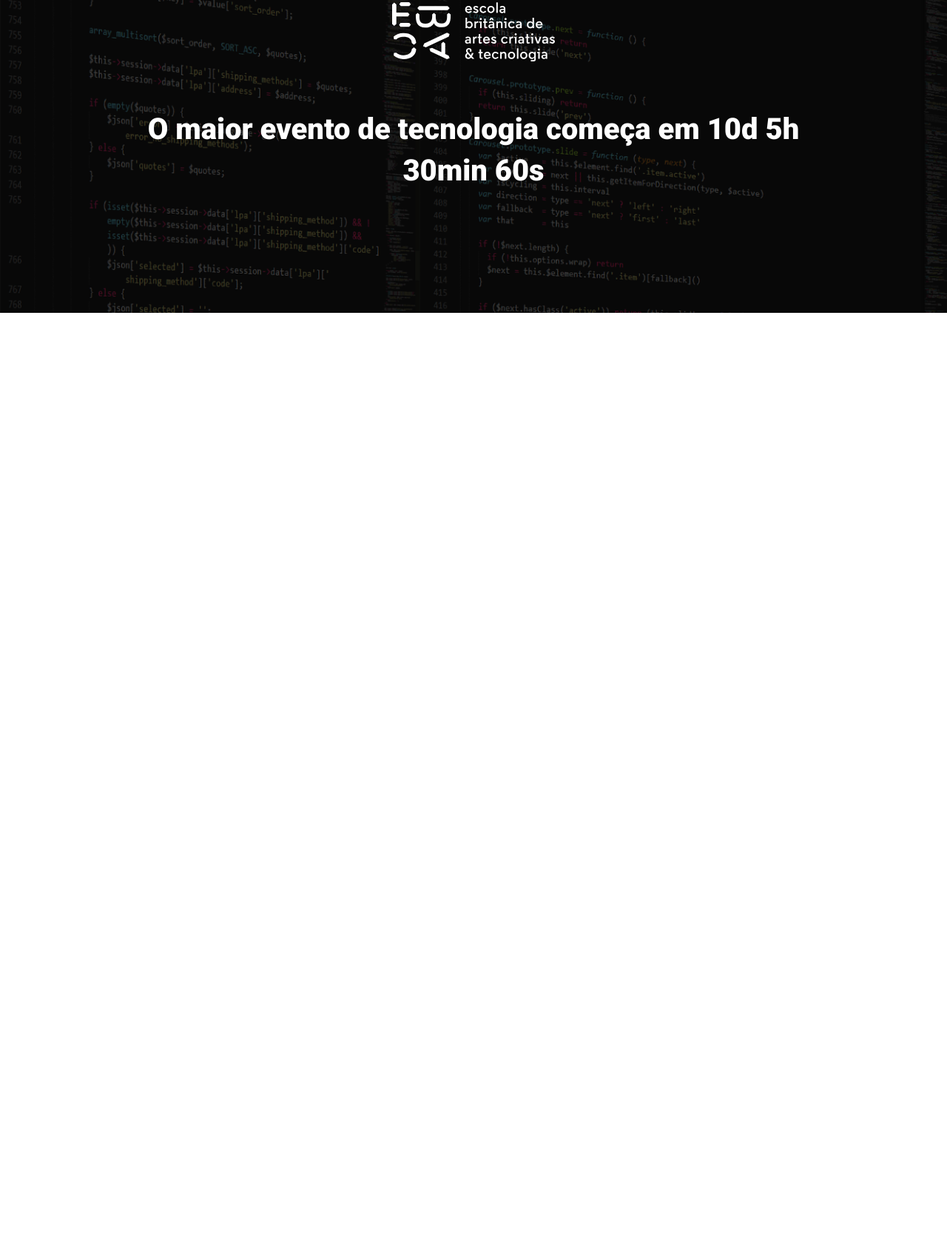
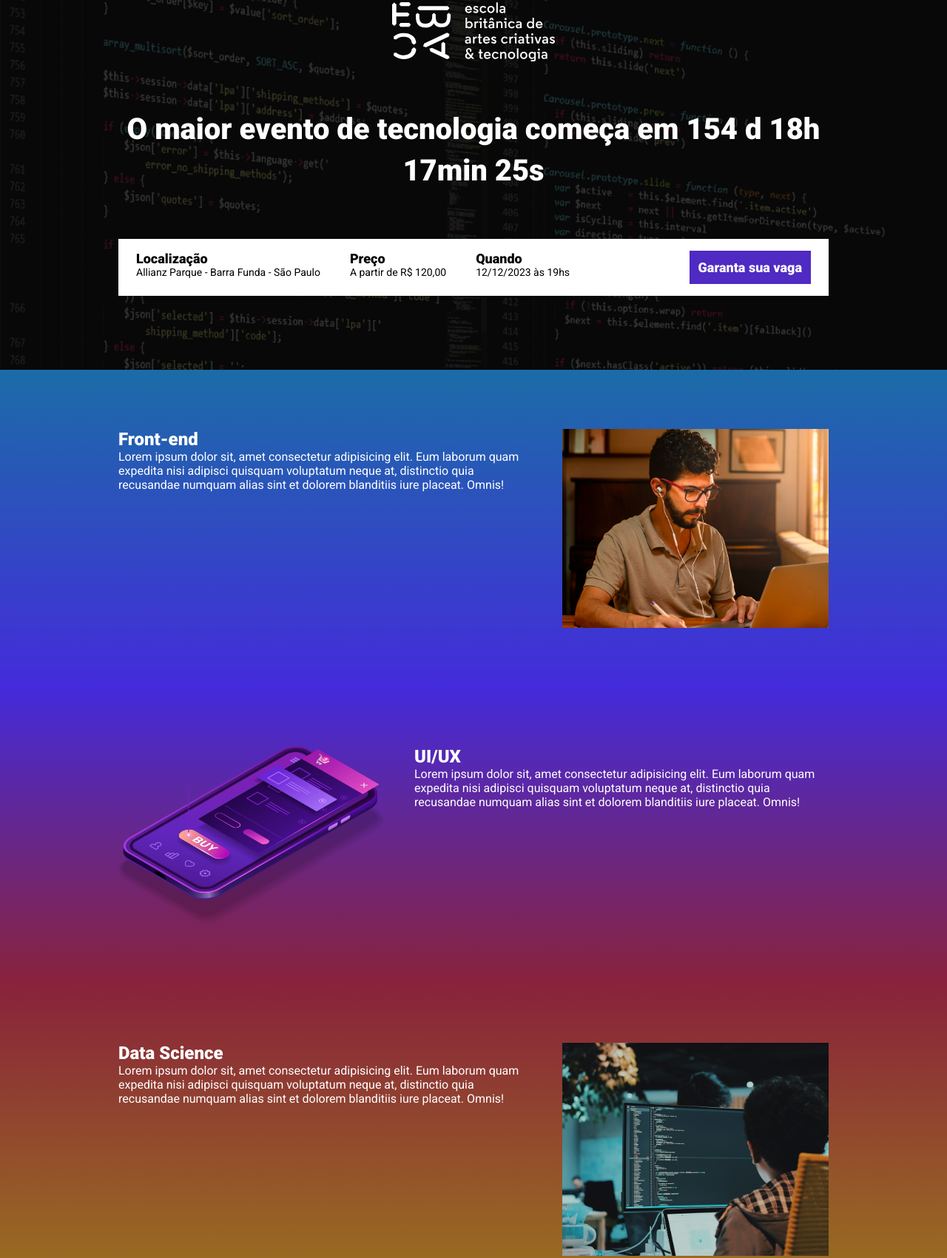
Before and after one commit to ThiagoDourado87/ebac_tech_talks, a website built with Parcel: page src/index.html in a window 1280 px wide. Shown: the part 61-1762 px from the top of the page at 74% size. Before the commit the page ends 800 px from the top, so only its background shows below. Built offline with nearby package versions, Linux system fonts and the light colour scheme.

Commit message:
criando a contagem regressiva

```diff
--- a/package.json
+++ b/package.json
@@ -2,9 +2,10 @@
   "name": "aula",
   "version": "1.0.0",
   "description": "",
-  "main": "index.js",
+
   "scripts": {
     "dev": "parcel src/index.html src/styles/main.scss src/scripts/main.js",
+    "build":"parcel build src/index.html",
     "test": "echo \"Error: no test specified\" && exit 1"
   },
   "keywords": [],
--- a/src/index.html
+++ b/src/index.html
@@ -8,13 +8,85 @@
     <link rel="preconnect" href="https://fonts.gstatic.com" crossorigin>
     <link href="https://fonts.googleapis.com/css2?family=Lobster&family=Roboto:ital,wght@0,400;0,900;1,700&display=swap" rel="stylesheet">
     <link rel="stylesheet" href="styles/main.scss">
+    <link rel="stylesheet" href="https://unpkg.com/aos@next/dist/aos.css" />
 </head>
 <body>
     <header class="hero">
         <div class="container">
             <img class="hero__logo" src="./images/ebac_logo.svg" alt="EBAC">
-            <p class="hero__text">O maior evento de tecnologia começa em 10d 5h 30min 60s</p>
+            <p class="hero__text">O maior evento de tecnologia começa em <span id="contador"></span></p>
+            <div class="infos-bar">
+                <ul class="infos-bar__infos">
+                    <li class="infos-bar__infos__item">
+                        <b>Localização</b>
+                        Allianz Parque - Barra Funda - São Paulo
+                    </li>
+                    <li class="infos-bar__infos__item">
+                        <b>Preço</b>
+                        A partir de R$ 120,00
+                    </li>
+                    <li class="infos-bar__infos__item">
+                        <b>Quando</b>
+                        12/12/2023 às 19hs
+                    </li>
+                </ul>
+                <a href="#" class="button button--primary">Garanta sua vaga</a>
+            </div>
         </div>
     </header>
+
+    <section class="event event--frontend" >
+        <div class="container" data-aos="fade-right">
+            <div class="event__details">
+                <h2 class="event__details__title">Front-end</h2>
+                <p class="event__details__description">
+                    Lorem ipsum dolor sit, amet consectetur adipisicing elit. Eum laborum quam expedita nisi adipisci quisquam voluptatum neque at, distinctio quia recusandae numquam alias sint et dolorem blanditiis iure placeat. Omnis!
+                </p>
+            </div>
+            <img class="event__image" src="./images/frontend.png" alt="Front-end">
+        </div>
+    </section>
+
+
+    <section class="event event--ux-ui event--image-left">
+        <div class="container" data-aos="fade-left">
+            <div class="event__details">
+                <h2 class="event__details__title">UI/UX</h2>
+                <p class="event__details__description">
+                    Lorem ipsum dolor sit, amet consectetur adipisicing elit. Eum laborum quam expedita nisi adipisci quisquam voluptatum neque at, distinctio quia recusandae numquam alias sint et dolorem blanditiis iure placeat. Omnis!
+                </p>
+            </div>
+            <img class="event__image" src="./images/ui-ux.png" alt="UI-UX">
+        </div>
+    </section>
+
+
+    <section class="event event--data-science">
+        <div class="container" data-aos="fade-right">
+            <div class="event__details">
+                <h2 class="event__details__title">Data Science</h2>
+                <p class="event__details__description">
+                    Lorem ipsum dolor sit, amet consectetur adipisicing elit. Eum laborum quam expedita nisi adipisci quisquam voluptatum neque at, distinctio quia recusandae numquam alias sint et dolorem blanditiis iure placeat. Omnis!
+                </p>
+            </div>
+            <img class="event__image" src="./images/data.png" alt="Data Science">
+        </div>
+    </section>
+
+
+    <section class="event event--backend event--image-left">
+        <div class="container" data-aos="fade-left">
+            <div class="event__details">
+                <h2 class="event__details__title">Back-End</h2>
+                <p class="event__details__description">
+                    Lorem ipsum dolor sit, amet consectetur adipisicing elit. Eum laborum quam expedita nisi adipisci quisquam voluptatum neque at, distinctio quia recusandae numquam alias sint et dolorem blanditiis iure placeat. Omnis!
+                </p>
+            </div>
+            <img class="event__image" src="./images/backend.png" alt="Back-end">
+        </div>
+    </section>
+
+    <script src="https://unpkg.com/aos@next/dist/aos.js"></script>
+    <script src="scripts/main.js"></script>
 </body>
 </html>
--- a/src/scripts/main.js
+++ b/src/scripts/main.js
@@ -1 +1,28 @@
-console.log("olá mundo");
+AOS.init();
+
+const dataDoEvento =new Date("Dec 12, 2023 19:00");
+const timeStampDoEvento = dataDoEvento.getTime();
+
+const contaAsHoras =setInterval(function(){
+    const agora=new Date();
+    const timeStampAtual = agora.getTime();
+
+    const distanciaAteOEvento = timeStampDoEvento - timeStampAtual;
+
+    const diaEmMS = 1000*60*60*24;
+    const horaEmMS = 1000*60*60;
+    const minutoEmMS= 1000*60;
+
+    const diasAteOEvento = Math.floor(distanciaAteOEvento / diaEmMS);
+    const horasAteOEvento = Math.floor((distanciaAteOEvento % diaEmMS)/horaEmMS);
+    const minutosAteOEvento = Math.floor((distanciaAteOEvento % horaEmMS)/minutoEmMS);
+    const segudosAteOEvento = Math.floor((distanciaAteOEvento % minutoEmMS)/1000);
+
+    document.getElementById('contador').innerHTML = `${diasAteOEvento} d ${horasAteOEvento}h ${minutosAteOEvento}min ${segudosAteOEvento}s `
+
+    if (distanciaAteOEvento <0){
+        clearInterval(contaAsHoras);
+        document.getElementById('contador').innerHTML = `Evento Expirado`;
+    }
+
+},1000)
--- /dev/null
+++ b/src/styles/_event.scss
@@ -0,0 +1,64 @@
+@use 'variables';
+
+.event{
+    padding: 80px 0;
+
+
+    &--frontend{
+        background-image: linear-gradient( variables.$blue1,variables.$blue2);
+    }
+
+    &--ux-ui{
+        background-image: linear-gradient( variables.$blue2,variables.$pink);
+    }
+
+    &--data-science{
+        background-image: linear-gradient( variables.$pink,variables.$yellow);
+    }
+
+    &--backend{
+        background-image: linear-gradient( variables.$yellow,variables.$pink);
+    }
+
+    &--image-left{
+        .container{
+            flex-direction: row-reverse;
+        }
+    }
+    .container{
+        display:flex;
+        gap: 40px;
+    }
+    &__image{
+        max-width: 360px;
+    }
+
+    &__detail{
+            &__title{
+            font-size: 18px;
+            font-weight: bold;
+            margin-bottom: 16px;
+        }
+
+        &__description{
+            font-size: 16px;
+            line-height: 22px;
+        }
+    }
+
+    @media (max-width: 640px){
+        .container{
+            display: block;
+        }
+
+        &__image{
+            width: 100%;
+        }
+
+        &__details{
+            margin-right: 0;
+            margin-bottom: 16px;
+        }
+    }
+
+}
--- a/src/styles/_hero.scss
+++ b/src/styles/_hero.scss
@@ -1,3 +1,5 @@
+@use 'variables';
+
 .hero{
     padding-top: 64px;
     padding-bottom: 100px;
@@ -16,7 +18,7 @@
         left: 0;
         width: 100%;
         height: 100%;
-        background-color: #000;
+        background-color: variables.$secundaryTextColor;
         content: '';
         opacity: .7;
     }
--- /dev/null
+++ b/src/styles/_variables.scss
@@ -0,0 +1,8 @@
+$textColor:#fff;
+$secundaryTextColor: #000;
+
+$blue1:#1b6ca7;
+$blue2:#442bdb;
+$pink:#89223b;
+$yellow: #9c791d;
+$purple:#4f2ac3;
--- /dev/null
+++ b/src/styles/components/_buttons.scss
@@ -0,0 +1,25 @@
+@use '../variables';
+
+.button{
+    padding: 12px;
+    font-size: 18px;
+    font-weight: bold;
+    text-decoration: none;
+    text-align: center;
+    white-space: nowrap;
+
+    &--primary{
+        color:variables.$textColor;
+        background-color:variables.$purple ;
+    }
+
+    @media(max-width: 640px){
+        display: block;
+        width: 100%;
+    }
+
+    @media(max-width: 1024px){
+        display: flex;
+        align-items: center;
+    }
+}
--- /dev/null
+++ b/src/styles/components/_infos_bar.scss
@@ -0,0 +1,43 @@
+@use '../variables';
+
+.infos-bar{
+    padding: 16px 24px;
+    background-color: variables.$textColor;
+    display:flex;
+    justify-content: space-between;
+
+    &__infos{
+        display: flex;
+        gap:40px;
+
+        &__item{
+            font-size: 14px;
+            color:variables.$secundaryTextColor;
+
+            b{
+                font-size: 18px;
+                display:block;
+                color:variables.$secundaryTextColor;
+            }
+        }
+    }
+
+    @media (max-width: 640px){
+        display:block;
+
+        &__infos{
+            display:block;
+
+            &__item{
+                margin-bottom: 24px;
+            }
+        }
+
+    }
+
+    @media (max-width: 1024px){
+        &__infos{
+            gap:16px;
+        }
+    }
+}
--- a/src/styles/main.scss
+++ b/src/styles/main.scss
@@ -1,11 +1,16 @@
 @use 'hero';
+@use 'components/infos_bar';
+@use 'components/buttons';
+@use 'event';
+@use 'variables';
 
 *{
     margin: 0;
     padding:0;
     box-sizing: border-box;
     font-family: Roboto, sans-serif;
-    color:#fff;
+    color:variables.$textColor;
+    list-style: none;
 }
 
 .container{
```
